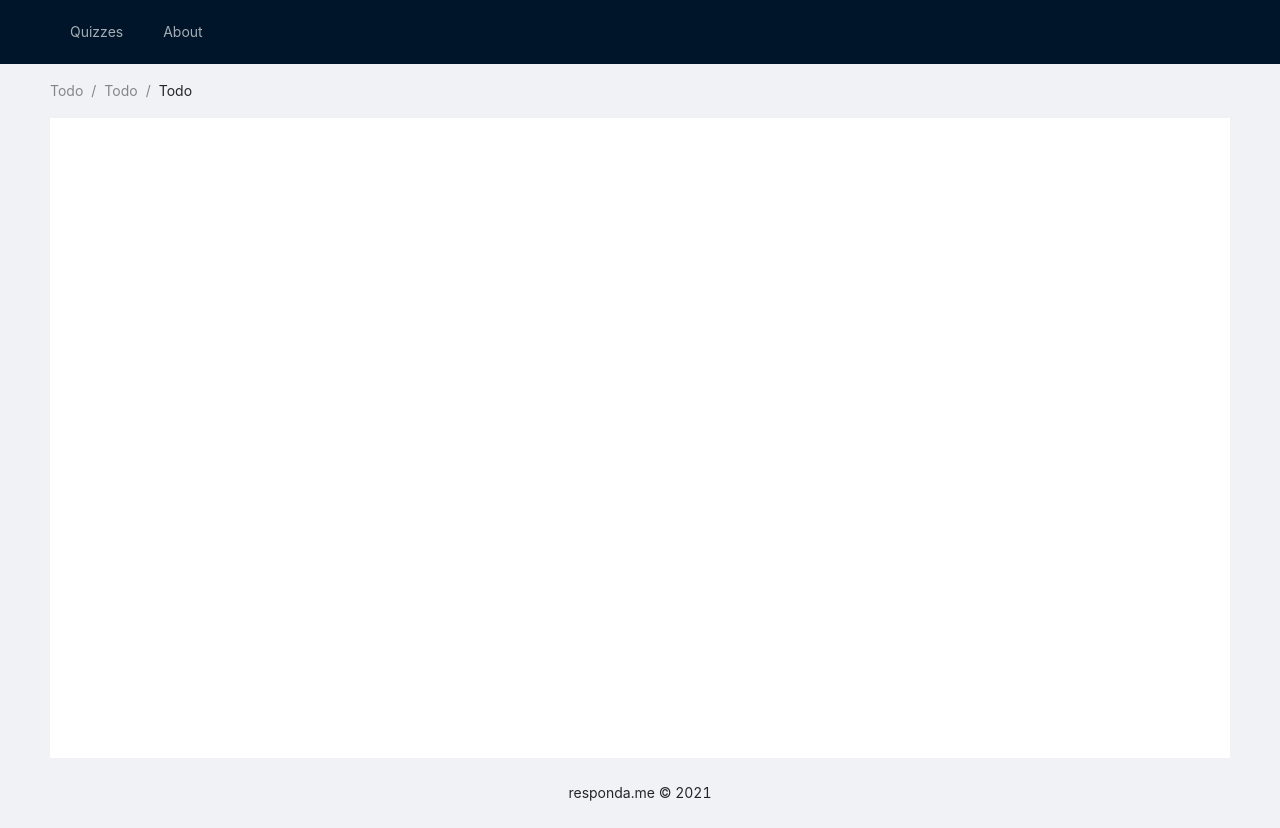
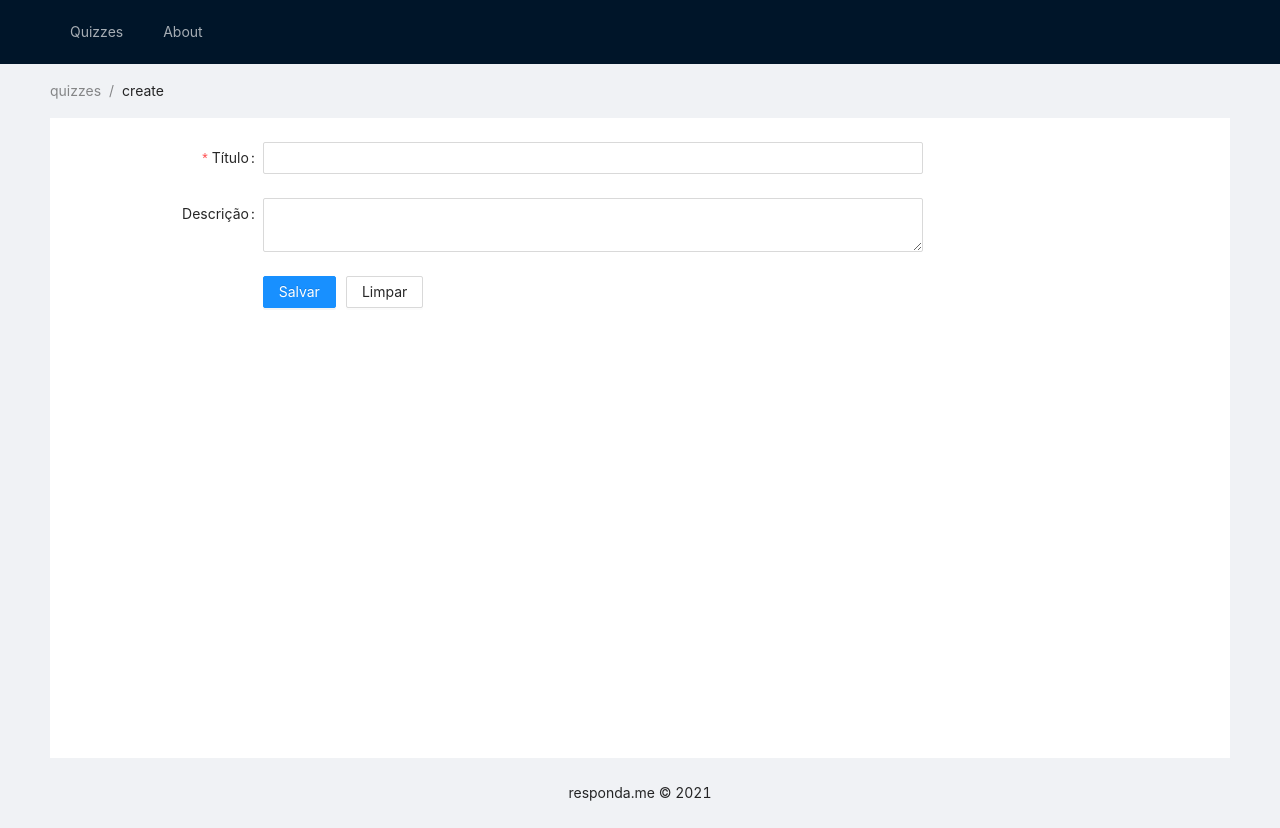
Before and after one commit to gustavomedeiross/responda.me, a Vue app in the folder web/: page /quizzes/create in a window 1280 px wide. Built offline with nearby package versions, Linux system fonts and the light colour scheme.

Commit message:
Tela de Criação de Quiz

```diff
--- a/web/src/App.vue
+++ b/web/src/App.vue
@@ -20,9 +20,9 @@
     </a-layout-header>
     <a-layout-content style="padding: 0 50px">
       <a-breadcrumb style="margin: 16px 0">
-        <a-breadcrumb-item>Todo</a-breadcrumb-item>
-        <a-breadcrumb-item>Todo</a-breadcrumb-item>
-        <a-breadcrumb-item>Todo</a-breadcrumb-item>
+        <a-breadcrumb-item v-for="item in breadcrumbs($router)" :key="item">
+          {{ item }}
+        </a-breadcrumb-item>
       </a-breadcrumb>
       <div :style="{ background: '#fff', padding: '24px', minHeight: '80vh' }">
         <router-view/>
@@ -33,6 +33,7 @@
     </a-layout-footer>
   </a-layout>
 </template>
+
 <script>
 import {defineComponent, ref} from 'vue';
 // eslint-disable-next-line no-unused-vars
@@ -40,8 +41,13 @@ import {string} from "vue-types";
 
 export default defineComponent({
   setup() {
+    const breadcrumbs = function (router) {
+      let routes = router.currentRoute.value.fullPath;
+      return routes.split('/').splice(1, routes.length);
+    }
     return {
-      selectedKeys: ref < string[string] > (['quizzes', 'about']),
+      breadcrumbs,
+      selectedKeys: ref<string[string]>(['quizzes', 'about']),
     };
   },
 });
--- a/web/src/router/index.js
+++ b/web/src/router/index.js
@@ -2,34 +2,44 @@ import {createRouter, createWebHistory} from 'vue-router'
 import Home from "@/views/Home.vue";
 import About from "@/views/About.vue";
 import Login from "@/views/Login";
-import Quizzes from "@/views/Quizzes";
+import Quizzes from "@/views/quiz/Quizzes";
+import CreateQuiz from "@/views/quiz/Quizzes";
 
 const routes = [
     {
         path: '/',
-        name: 'Home',
+        name: 'home',
         component: Home
     },
     {
         path: '/login',
-        name: 'Login',
+        name: 'login',
         component: Login
     },
     {
         path: '/quizzes',
-        name: 'Quizzes',
-        component: Quizzes
+        name: 'quizzes',
+        component: Quizzes,
+        children: [
+            {
+                path: '/quizzes/create',
+                name: 'create',
+                component: CreateQuiz
+            }
+        ]
     },
+
     {
         path: '/about',
-        name: 'About',
+        name: 'about',
         component: About
     }
 ]
 
 const router = createRouter({
     history: createWebHistory(process.env.BASE_URL),
-    routes
+    routes,
+    linkActiveClass: 'active'
 })
 
 export default router
--- a/web/src/views/Quizzes.vue
+++ /dev/null
@@ -1,13 +0,0 @@
-<template>
-  <a-button type="primary">Criar Quizz</a-button>
-</template>
-
-<script>
-export default {
-  name: "Quizzes"
-}
-</script>
-
-<style scoped>
-
-</style>
--- /dev/null
+++ b/web/src/views/quiz/CreateQuiz.vue
@@ -0,0 +1,65 @@
+<template>
+  <a-form :label-col="labelCol" :wrapper-col="wrapperCol">
+
+    <a-form-item label="Título" v-bind="validateInfos.title">
+      <a-input v-model:value="quiz.title"/>
+    </a-form-item>
+
+    <a-form-item label="Descrição" v-bind="validateInfos.description">
+      <a-textarea v-model:value="quiz.description"/>
+    </a-form-item>
+
+    <a-form-item :wrapper-col="{ span: 14, offset: 4 }">
+      <a-button type="primary" @click.prevent="onSubmit">Salvar</a-button>
+      <a-button style="margin-left: 10px" @click="resetFields">Limpar</a-button>
+    </a-form-item>
+
+  </a-form>
+</template>
+
+<script>
+
+import {defineComponent, reactive, toRaw} from 'vue';
+import {Form} from 'ant-design-vue';
+
+const useForm = Form.useForm;
+export default defineComponent({
+  setup() {
+    const quiz = reactive({
+      title: '',
+      description: ''
+    });
+    const rulesRef = reactive({
+      title: [
+        {
+          required: true,
+          message: 'O título é obrigatório',
+        },
+      ],
+      description: [
+        {
+          required: false,
+        },
+      ],
+    });
+    const {resetFields, validate, validateInfos} = useForm(quiz, rulesRef);
+    const onSubmit = () => {
+      validate()
+          .then(() => {
+            console.log(toRaw(quiz));
+          })
+          .catch(err => {
+            console.log('error', err);
+          });
+    };
+    return {
+      labelCol: {span: 4},
+      wrapperCol: {span: 14},
+      validateInfos,
+      resetFields,
+      quiz,
+      onSubmit,
+    };
+  },
+});
+</script>
--- /dev/null
+++ b/web/src/views/quiz/Quizzes.vue
@@ -0,0 +1,26 @@
+<template>
+  <div v-if="!isOnPageCreate($router)">
+    <a-button type="primary" v-on:click="$router.push({ name: 'create' })">Criar Quizz</a-button>
+  </div>
+  <div v-if="isOnPageCreate($router)">
+    <create-quiz/>
+  </div>
+</template>
+
+<script>
+import CreateQuiz from "@/views/quiz/CreateQuiz";
+
+export default {
+  name: "Quizzes",
+  components: {CreateQuiz},
+  methods: {
+    isOnPageCreate(router) {
+      return router.currentRoute.value.name === 'create';
+    }
+  }
+}
+</script>
+
+<style scoped>
+
+</style>
```
